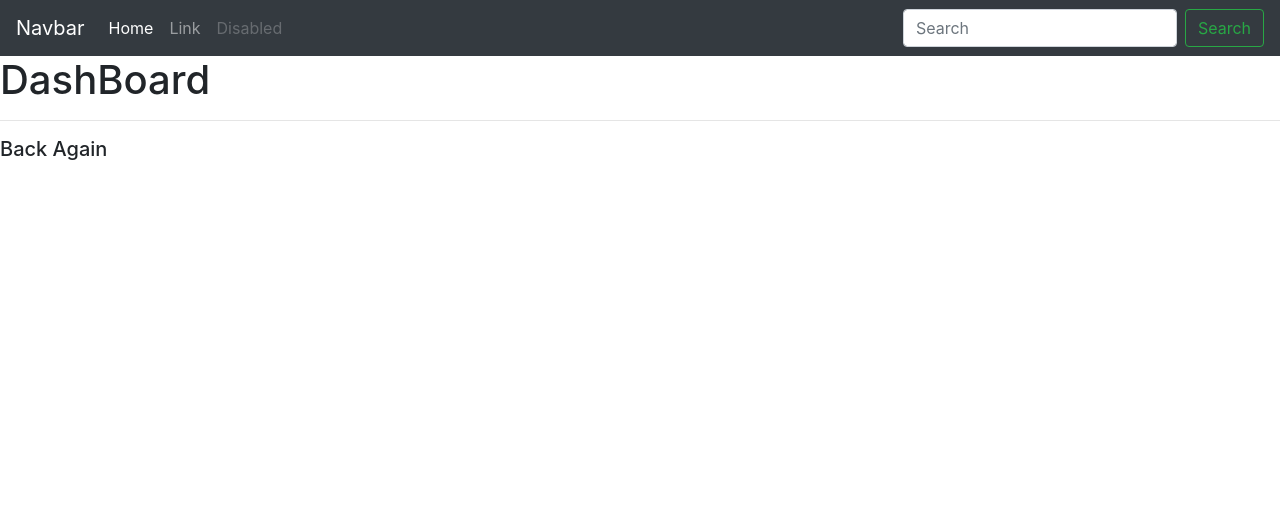
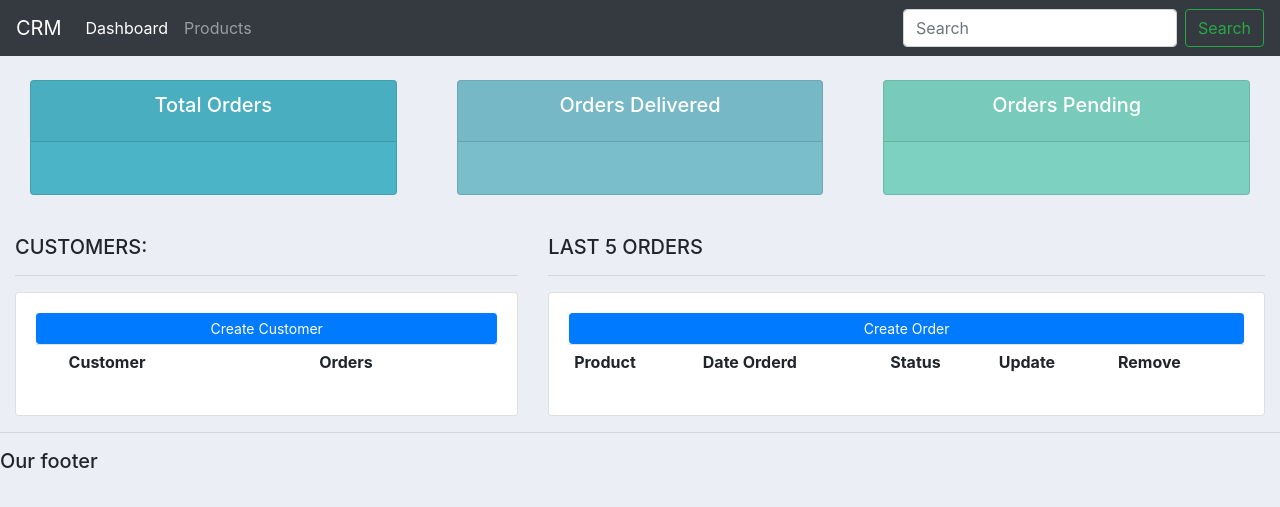
Before and after one commit to DenimCity/customer_management, a Django app: page / in a window 1280 px wide. Shown: the top 507 px of the page. Run offline with Django 3.2, Linux system fonts and the light colour scheme; lists and menus that the app fills with data are empty; some libraries are stand-ins or nearby versions.

Commit message:
added boostrap and css

```diff
--- a/accounts/templates/accounts/dashboard.html
+++ b/accounts/templates/accounts/dashboard.html
@@ -1,7 +1,46 @@
-{% extends "accounts/main.html" %}
+{%  extends 'accounts/main.html' %}
 
 {% block content %}
 
-<h1>DashBoard</h1>
+{%  include 'accounts/status.html' %}
+
+<br>
+
+<div class="row">
+	<div class="col-md-5">
+		<h5>CUSTOMERS:</h5>
+		<hr>
+		<div class="card card-body">
+			<a class="btn btn-primary  btn-sm btn-block" href="">Create Customer</a>
+			<table class="table table-sm">
+				<tr>
+					<th></th>
+					<th>Customer</th>
+					<th>Orders</th>
+				</tr>
+
+			</table>
+		</div>
+	</div>
+
+	<div class="col-md-7">
+		<h5>LAST 5 ORDERS</h5>
+		<hr>
+		<div class="card card-body">
+			<a class="btn btn-primary  btn-sm btn-block" href="">Create Order</a>
+			<table class="table table-sm">
+				<tr>
+					<th>Product</th>
+					<th>Date Orderd</th>
+					<th>Status</th>
+					<th>Update</th>
+					<th>Remove</th>
+				</tr>
+
+			</table>
+		</div>
+	</div>
+
+</div>
 
 {% endblock %}
--- a/accounts/templates/accounts/main.html
+++ b/accounts/templates/accounts/main.html
@@ -1,23 +1,52 @@
 <!DOCTYPE html>
-<html lang="en">
+<html>
 <head>
-    <meta charset="UTF-8">
-    <meta name="viewport" content="width=device-width, initial-scale=1.0">
-    <!-- Latest compiled and minified CSS -->
-    <title>CRM</title>
+	<title>CRM</title>
 	<link rel="stylesheet" href="https://stackpath.bootstrapcdn.com/bootstrap/4.3.1/css/bootstrap.min.css" integrity="sha384-ggOyR0iXCbMQv3Xipma34MD+dH/1fQ784/j6cY/iJTQUOhcWr7x9JvoRxT2MZw1T" crossorigin="anonymous">
 
+
+	<style>
+
+		#logo{
+		}
+
+		body{
+			background-color: #ebeff5;
+		}
+
+
+		#total-orders{
+			background-color: #4cb4c7;
+		}
+
+
+		#orders-delivered{
+			background-color: #7abecc;
+		}
+
+		#orders-pending{
+			background-color: #7CD1C0;
+		}
+
+
+
+
+	</style>
 </head>
 <body>
-    {%  include 'accounts/navbar.html' %}
+	{%  include 'accounts/navbar.html' %}
+	<div class="container-fluid">
+	{% block content %}
 
 
-        {% block  content %}
 
-        {% endblock %}
-    <hr>
-        <h5>Back Again</h5>
+	{% endblock %}
+    </div>
+	<hr>
+	<h5>Our footer</h5>
+
 </body>
+
 <script src="https://code.jquery.com/jquery-3.3.1.slim.min.js" integrity="sha384-q8i/X+965DzO0rT7abK41JStQIAqVgRVzpbzo5smXKp4YfRvH+8abtTE1Pi6jizo" crossorigin="anonymous"></script>
 <script src="https://cdnjs.cloudflare.com/ajax/libs/popper.js/1.14.7/umd/popper.min.js" integrity="sha384-UO2eT0CpHqdSJQ6hJty5KVphtPhzWj9WO1clHTMGa3JDZwrnQq4sF86dIHNDz0W1" crossorigin="anonymous"></script>
 <script src="https://stackpath.bootstrapcdn.com/bootstrap/4.3.1/js/bootstrap.min.js" integrity="sha384-JjSmVgyd0p3pXB1rRibZUAYoIIy6OrQ6VrjIEaFf/nJGzIxFDsf4x0xIM+B07jRM" crossorigin="anonymous"></script>
--- a/accounts/templates/accounts/navbar.html
+++ b/accounts/templates/accounts/navbar.html
@@ -2,19 +2,17 @@
     <button class="navbar-toggler" type="button" data-toggle="collapse" data-target="#navbarTogglerDemo03" aria-controls="navbarTogglerDemo03" aria-expanded="false" aria-label="Toggle navigation">
       <span class="navbar-toggler-icon"></span>
     </button>
-    <a class="navbar-brand" href="#">Navbar</a>
+    <a class="navbar-brand" href="#">CRM</a>
 
     <div class="collapse navbar-collapse" id="navbarTogglerDemo03">
       <ul class="navbar-nav mr-auto mt-2 mt-lg-0">
         <li class="nav-item active">
-          <a class="nav-link" href="#">Home <span class="sr-only">(current)</span></a>
+          <a class="nav-link" href="#">Dashboard </a>
         </li>
         <li class="nav-item">
-          <a class="nav-link" href="#">Link</a>
+          <a class="nav-link" href="#">Products</a>
         </li>
-        <li class="nav-item">
-          <a class="nav-link disabled" href="#">Disabled</a>
-        </li>
+
       </ul>
       <form class="form-inline my-2 my-lg-0">
         <input class="form-control mr-sm-2" type="search" placeholder="Search" aria-label="Search">
--- /dev/null
+++ b/accounts/templates/accounts/status.html
@@ -0,0 +1,42 @@
+<br>
+
+<div class="row">
+	<div class="col">
+		<div class="col-md">
+			<div class="card text-center text-white  mb-3" id="total-orders">
+			  	<div class="card-header">
+			  		<h5 class="card-title">Total Orders</h5>
+			  	</div>
+			  	<div class="card-body">
+			    	<h3 class="card-title"></h3>
+			  	</div>
+			</div>
+		</div>
+	</div>
+
+	<div class="col">
+		<div class="col-md">
+			<div class="card text-center text-white  mb-3" id="orders-delivered">
+			  	<div class="card-header">
+			  		<h5 class="card-title">Orders Delivered</h5>
+			  	</div>
+			  	<div class="card-body">
+			    	<h3 class="card-title"></h3>
+			  	</div>
+			</div>
+		</div>
+	</div>
+
+	<div class="col">
+		<div class="col-md">
+			<div class="card text-center text-white  mb-3" id="orders-pending">
+			  	<div class="card-header">
+			  		<h5 class="card-title">Orders Pending</h5>
+			  	</div>
+			  	<div class="card-body">
+			    	<h3 class="card-title"></h3>
+			  	</div>
+			</div>
+		</div>
+	</div>
+</div>
```
Also changed, not shown: accounts/templates/accounts/customer.html (+64 -2 lines), accounts/templates/accounts/product.html (+22 -3 lines).
